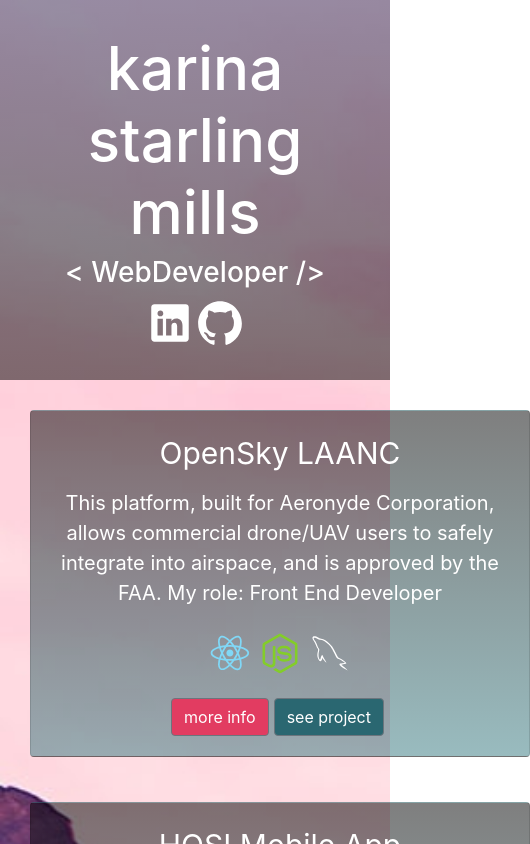
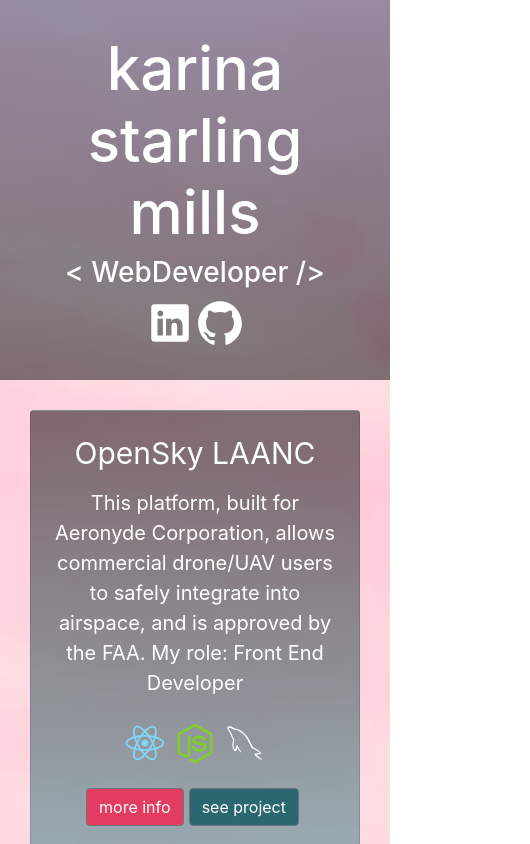
Before and after one commit to ksmills88/KarinaMills, a React (Create React App) app: page / in a window 390 px wide. Shown: the top 844 px of the page, 530 px wide, since content can reach past the window. Built offline with nearby package versions, Linux system fonts and the light colour scheme.

Commit message:
change min-width for mobile

```diff
--- a/src/components/Images.js
+++ b/src/components/Images.js
@@ -76,7 +76,7 @@
             <CardDeck>
                 {data.map(project=>(
 
-                    <Card style={{minWidth:500, marginTop:30}} className="image-card">
+                    <Card style={{minWidth:300, marginTop:30}} className="image-card">
                 {/* <Card style={{minWidth:300, marginTop:30, background: 'radial-gradient(circle, rgb(255, 255, 255, 0.4) 0%, rgb(0, 0, 255, 0.4) 100%)', borderColor: "#71F6DB", borderWidth: 5}}> */}
 
                 <CardBody>
```
